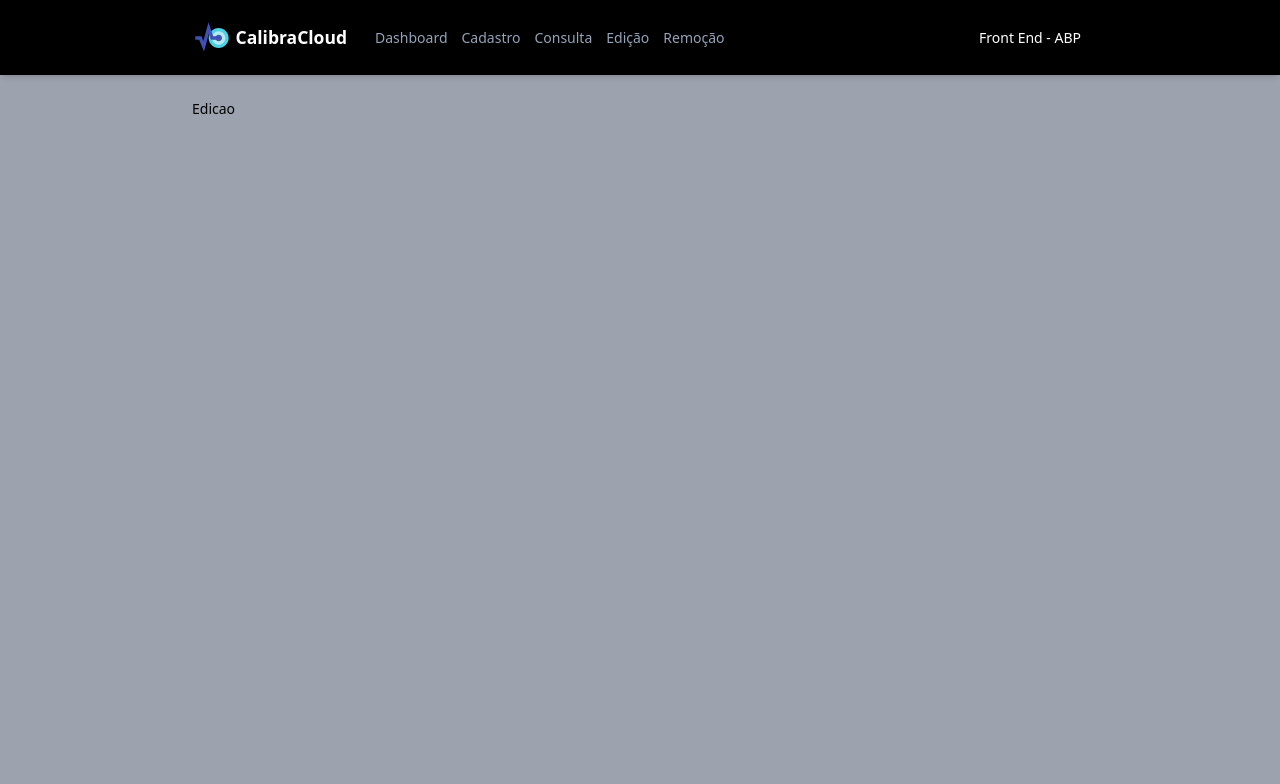
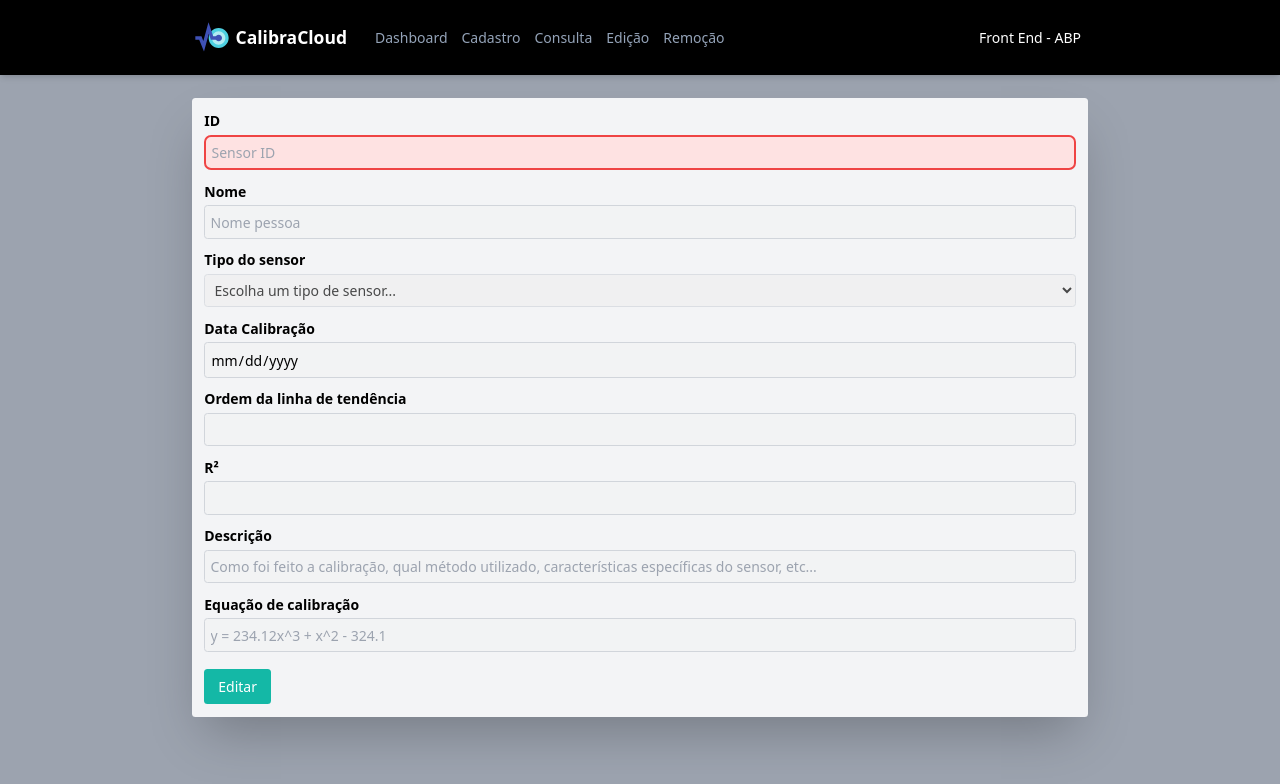
Before and after one commit to LucasMeller13/CalibraCloud, a React (Vite) app: page /edicao in a window 1280 px wide. Shown: the top 784 px of the page. Built offline with nearby package versions, Linux system fonts and the light colour scheme.

Commit message:
Aba edição em andamento

```diff
--- a/src/routes/Consulta.jsx
+++ b/src/routes/Consulta.jsx
@@ -1,4 +1,4 @@
-import React, { useState } from 'react';
+import { useState } from 'react';
 import { useListaCadastro} from '../context/ListaCadastroContext';
 
 export default function Consulta() {
--- a/src/routes/Edicao.jsx
+++ b/src/routes/Edicao.jsx
@@ -1,3 +1,233 @@
+import { useState } from 'react';
+import { useListaCadastro} from '../context/ListaCadastroContext';
+
 export default function Edicao() {
-  return <h3>Edicao</h3>;
+  const [selectedSensor, setSelectedSensor] = useListaCadastro();
+  const [errorMessage, setErrorMessage] = useState('');
+  const [isDisabled, setIsDisabled] = useState(true);
+  const [isValidId, setIsValidId] = useState(false);
+  const [items, setItems] = useListaCadastro();
+  const [messageMood, setMessageMood] = useState(false);
+
+  const [nomeInput, SetNomeInput] = useState('');
+  const [dataInput, SetDataInput] = useState('');
+  const [dropdownTipoSensorInput, SetdropdownTipoSensorInput] = useState('');
+  const [ordemTendenciaInput, SetOrdemTendenciaInput] = useState('');
+  const [descricaoInput, SetDescricaoInput] = useState('');
+  const [equacaoInput, SetEquacaoInput] = useState('');
+  const [r2Input, setR2Input] = useState('');
+
+  function checkId(event) {
+    const idSensorInput = event.target.value;
+    const sensorPresente = selectedSensor.some(sensor => sensor.id === idSensorInput);
+    setErrorMessage('');
+    setIsValidId(sensorPresente);
+
+    if (sensorPresente) {
+      const sensorEncontrado = selectedSensor.find(sensor => sensor.id === idSensorInput);
+      setIsDisabled(false);
+      SetNomeInput(sensorEncontrado.nomePessoa)
+      SetdropdownTipoSensorInput(sensorEncontrado.tipoSensor)
+      SetDataInput(sensorEncontrado.data)
+      SetOrdemTendenciaInput(sensorEncontrado.ordemTendencia)
+      SetDescricaoInput(sensorEncontrado.descricao)
+      SetEquacaoInput(sensorEncontrado.equacaoCalibracao)
+      setR2Input(sensorEncontrado.r2)
+    } else {
+      setIsDisabled(true);
+      SetNomeInput('')
+      SetdropdownTipoSensorInput('')
+      SetDataInput('')
+      SetOrdemTendenciaInput('')
+      SetDescricaoInput('')
+      SetEquacaoInput('')
+      setR2Input('')
+    }
+  }
+
+  function consultarSensor(event){
+    event.preventDefault();
+    const form = event.currentTarget;
+    const formData = new FormData(form);
+
+    const confirmacaoEdicaoUser = window.confirm(`Tem certeza de que deseja editar os dados do sensor ${formData.get('sensorId')}?`);
+
+    if (confirmacaoEdicaoUser) {
+
+      if (
+        formData.get('equacaoCalibracao') !== '' ||
+        formData.get('nomePessoa') !== '' ||
+        formData.get('dataCalibracao') !== '' ||
+        formData.get('descricaoCalibracao') !== '' ||
+        formData.get('dropdownTipoSensor') !== ''
+      ) {
+
+        let idForm = formData.get('sensorId');
+        let nome = formData.get('nomePessoa');
+        let sensorTipo = formData.get('dropdownTipoSensor')
+        let ordemTendenciaForm = formData.get('ordemTendencia')
+        let r2Form = formData.get('r2')
+        let dataCalibracao = formData.get('dataCalibracao');
+        let descricaoForm = formData.get('descricaoCalibracao');
+        let equacaoCalibracaoForm = formData.get('equacaoCalibracao');
+
+        const newItem = {
+          id: idForm,
+          tipoSensor: sensorTipo,
+          r2: +r2Form,
+          ordemTendencia: +ordemTendenciaForm,
+          data: dataCalibracao,
+          nomePessoa: nome,
+          descricao: descricaoForm,
+          equacaoCalibracao: equacaoCalibracaoForm
+        };
+
+        setItems(items.map(item => {
+          if (item.id === newItem.id) {
+            return newItem;
+          }
+          return item;
+        }));
+
+        form.reset();
+        setMessageMood(true);
+        setErrorMessage('Edição feita!');
+
+      } else {
+        setErrorMessage('Preencha todos os campos!');
+      }
+    } else {
+      setMessageMood(false)
+      setErrorMessage('Usuário cancelou a edição dos dados.');
+    }
+  }
+
+  return (
+    <>
+    <div>
+    <form method="get" className="rounded bg-gray-100 p-3.5 shadow-2xl" onSubmit={consultarSensor}>
+
+        <label htmlFor="sensorId" className="block text-black-600"><strong>ID</strong></label>
+        <input
+            className={`mt-1 block w-full rounded-lg border-2 p-1.5 ${
+              isValidId ? 'border-green-500 bg-green-100 focus:ring-2 focus:ring-green-500' : 'border-red-500 bg-red-100 focus:ring-2 focus:ring-red-500'
+            }`}
+            name="sensorId"
+            id="sensorId"
+            placeholder="Sensor ID"
+            onChange={checkId}
+        />
+
+
+        <label className="block text-black-600 mt-3"><strong>Nome</strong></label>
+        <input
+            className="mt-1 block w-full rounded border border-gray-300 p-1.5 focus:border-teal-500 focus:ring focus:ring-teal-500 focus:ring-opacity-50"
+            id="nomePessoa"
+            name="nomePessoa"
+            placeholder='Nome pessoa'
+            onChange={(e) => SetNomeInput(e.target.value)}
+            value={nomeInput}
+            disabled={isDisabled}
+        />
+
+          <label className="block text-black-600 mt-3"><strong>Tipo do sensor</strong></label>
+          <select
+            className="mt-1 block w-full rounded border border-gray-300 p-1.5 focus:border-teal-500 focus:ring focus:ring-teal-500 focus:ring-opacity-50"
+            id="dropdownTipoSensor"
+            name="dropdownTipoSensor"
+            value={dropdownTipoSensorInput}
+            onChange={(e) => SetdropdownTipoSensorInput(e.target.value)}
+            disabled={isDisabled}
+          >
+            <option value="">Escolha um tipo de sensor...</option>
+            <option value="celulaCarga">Célula de carga</option>
+            <option value="sensorDistancia">Sensor de distância</option>
+            <option value="sensorPressao">Sensor de pressão</option>
+            <option value="decibelimetro">Decibelímetro</option>
+            <option value="acelerometro">Acelerômetro</option>
+            <option value="extensometro">Extensômetro</option>
+            <option value="sensorTemperatura">Sensor de temperatura</option>
+          </select>
+
+
+        <label className="block text-black-600 mt-3"><strong>Data Calibração</strong></label>
+        <input
+            type="date"
+            className="mt-1 block w-full rounded border border-gray-300 p-1.5 focus:border-teal-500 focus:ring focus:ring-teal-500 focus:ring-opacity-50"
+            id="dataCalibracao"
+            name="dataCalibracao"
+            value={dataInput}
+            onChange={(e) => SetDataInput(e.target.value)}
+            disabled={isDisabled}
+        />
+
+        <label className="block text-black-600 mt-3">
+            <strong>Ordem da linha de tendência</strong>
+          </label>
+          <input
+            id="ordemTendencia"
+            name="ordemTendencia"
+            type="number"
+            value={ordemTendenciaInput}
+            disabled={isDisabled}
+            onChange={(e) => SetOrdemTendenciaInput(e.target.value)}
+            min="1"
+            max="10"
+            className="mt-1 block w-full rounded border border-gray-300 p-1.5 focus:border-teal-500 focus:ring focus:ring-teal-500 focus:ring-opacity-50"
+          />
+          <label className="block text-black-600 mt-3"><strong>R²</strong></label>
+          <input
+            id="r2"
+            name="r2"
+            type="number"
+            value={r2Input}
+            disabled={isDisabled}
+            onChange={(e) => setR2Input(e.target.value)}
+            min="0.0"
+            max="1.0"
+            step="0.001"
+            className="mt-1 block w-full rounded border border-gray-300 p-1.5 focus:border-teal-500 focus:ring focus:ring-teal-500 focus:ring-opacity-50"
+          />
+          <label className="block text-black-600 mt-3"><strong>Descrição</strong></label>
+          <input
+            id="descricaoCalibracao"
+            name="descricaoCalibracao"
+            value={descricaoInput}
+            disabled={isDisabled}
+            onChange={(e) => SetDescricaoInput(e.target.value)}
+            placeholder='Como foi feito a calibração, qual método utilizado, características específicas do sensor, etc...'
+            className="mt-1 block w-full rounded border border-gray-300 p-1.5 focus:border-teal-500 focus:ring focus:ring-teal-500 focus:ring-opacity-50"
+          />
+          <label className="block text-black-600 mt-3">
+            <strong>Equação de calibração</strong>
+          </label>
+          <input
+            id="equacaoCalibracao"
+            disabled={isDisabled}
+            value={equacaoInput}
+            onChange={(e) => SetEquacaoInput(e.target.value)}
+            name="equacaoCalibracao"
+            placeholder='y = 234.12x^3 + x^2 - 324.1'
+            className="mt-1 block w-full rounded border border-gray-300 p-1.5 focus:border-teal-500 focus:ring focus:ring-teal-500 focus:ring-opacity-50"
+          />
+
+          {!!errorMessage && (
+          <div className="mt-1 font-semibold"
+              style={{ color: messageMood ? 'green' : 'red' }}>
+              {errorMessage}
+          </div>
+            )}
+
+        <button
+            type="submit"
+            className="rounded bg-teal-500 px-4 py-2 text-white hover:bg-teal-600 mt-5"
+        >
+            Editar
+        </button>
+    </form>
+
+
+  </div>
+</>
+  );
 }
```
